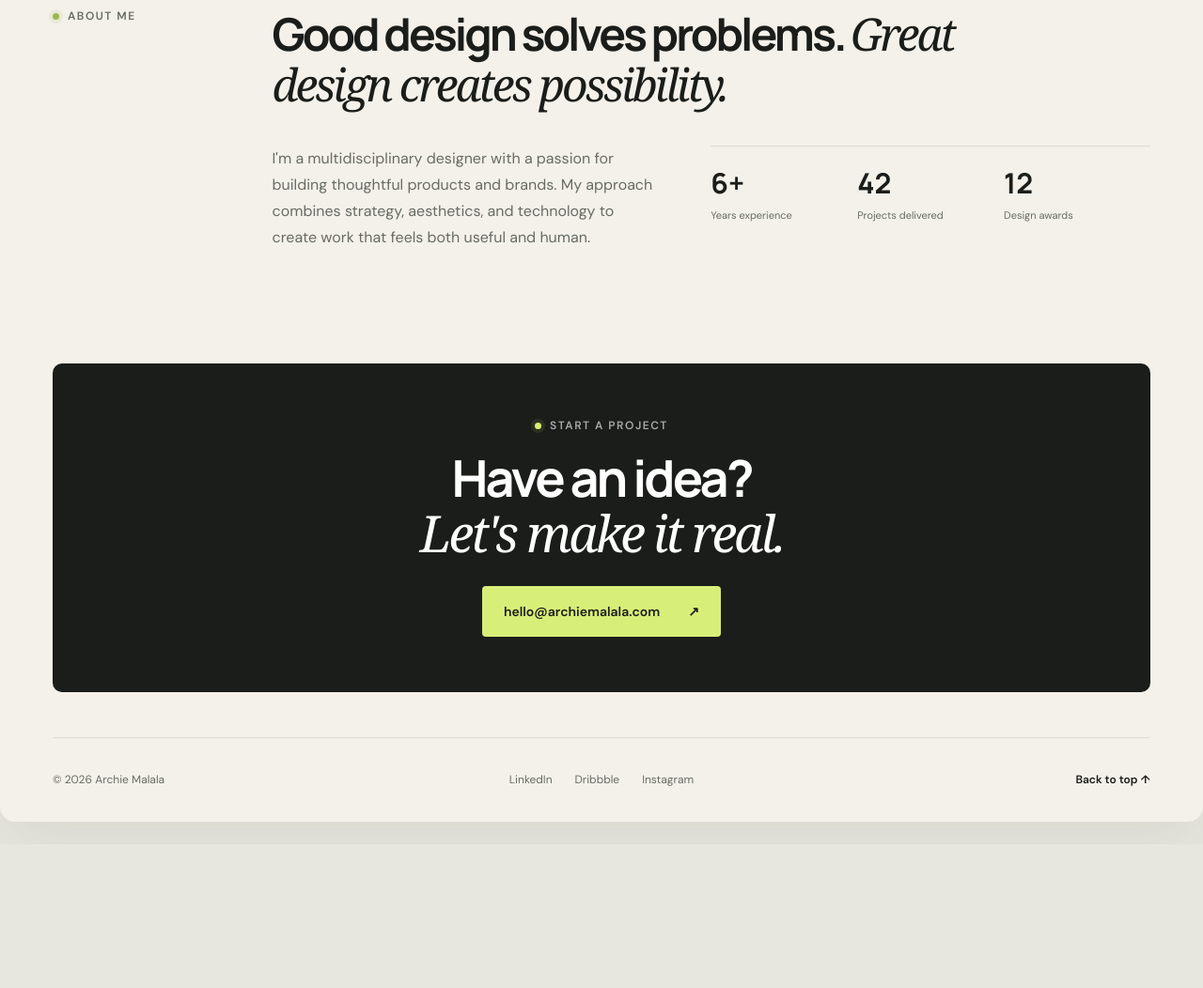
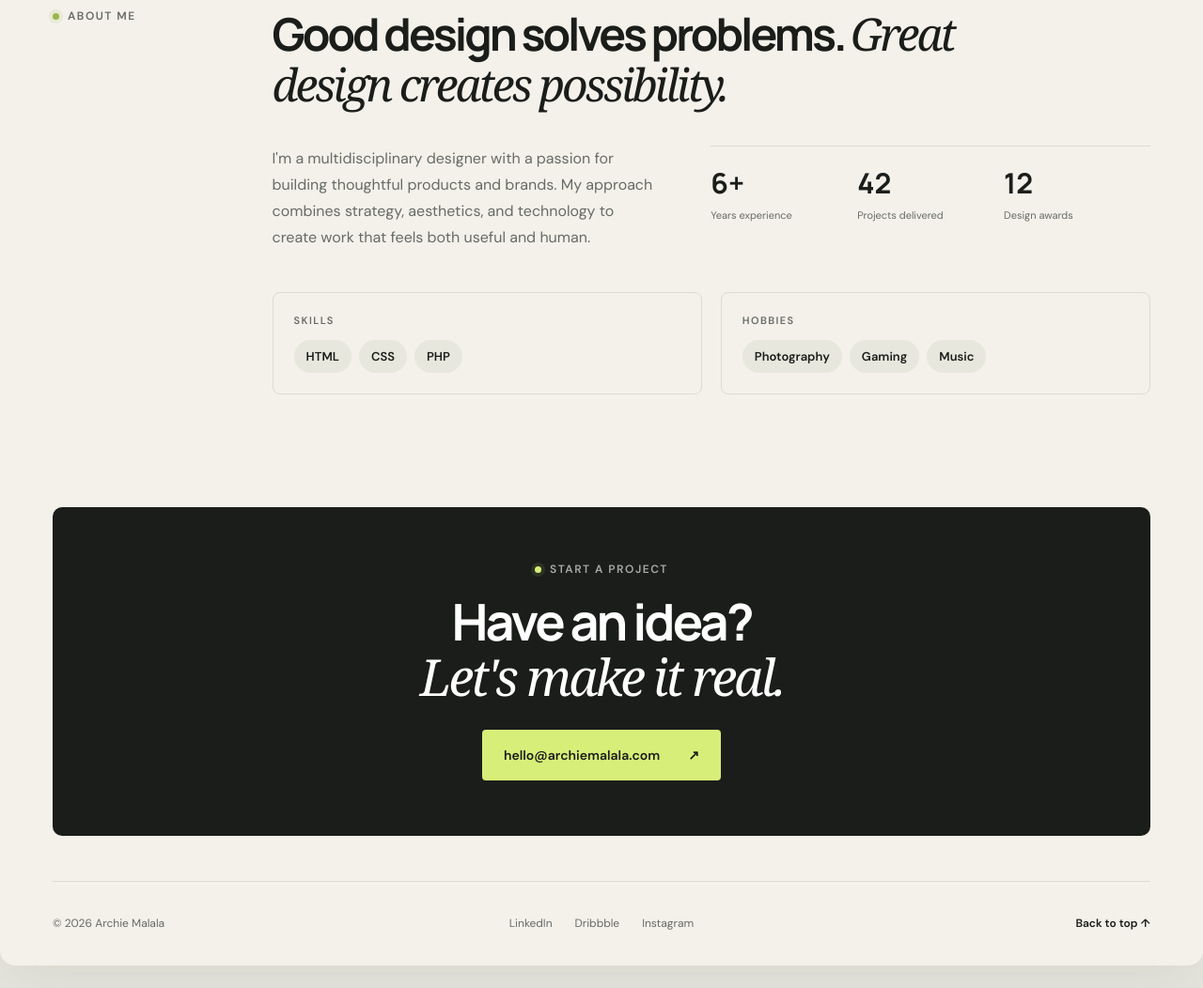
Before and after one commit to ching1008/Malala-project-1, a plain HTML site: page index.html in a window 1280 px wide. Shown: the part 1664-2716 px from the top of the page at 94% size. Before the commit the page ends 2563 px from the top, so only its background shows below. Drawn offline with Linux system fonts and the light colour scheme.

Commit message:
ADDING HOBBY AND SKILLS

```diff
--- a/index.html
+++ b/index.html
@@ -124,6 +124,24 @@
               <div><strong>12</strong><span>Design awards</span></div>
             </div>
           </div>
+          <div class="personal-grid">
+            <div class="personal-card">
+              <p class="personal-label">Skills</p>
+              <div class="tag-list">
+                <span>HTML</span>
+                <span>CSS</span>
+                <span>PHP</span>
+              </div>
+            </div>
+            <div class="personal-card">
+              <p class="personal-label">Hobbies</p>
+              <div class="tag-list">
+                <span>Photography</span>
+                <span>Gaming</span>
+                <span>Music</span>
+              </div>
+            </div>
+          </div>
         </div>
       </section>
 
--- a/styles.css
+++ b/styles.css
@@ -553,6 +553,42 @@ h2 em {
   font-size: 11px;
 }
 
+.personal-grid {
+  display: grid;
+  grid-template-columns: repeat(2, 1fr);
+  gap: 20px;
+  margin-top: 44px;
+}
+
+.personal-card {
+  padding: 22px;
+  border: 1px solid var(--line);
+  border-radius: 8px;
+}
+
+.personal-label {
+  margin: 0 0 14px;
+  color: var(--muted);
+  font-size: 11px;
+  font-weight: 700;
+  letter-spacing: 1.4px;
+  text-transform: uppercase;
+}
+
+.tag-list {
+  display: flex;
+  flex-wrap: wrap;
+  gap: 8px;
+}
+
+.tag-list span {
+  padding: 9px 13px;
+  background: #e7e7dd;
+  border-radius: 999px;
+  font-size: 13px;
+  font-weight: 600;
+}
+
 .contact {
   min-height: 350px;
   display: flex;
@@ -711,6 +747,10 @@ h2 em {
     grid-template-columns: 1fr;
   }
 
+  .personal-grid {
+    grid-template-columns: 1fr;
+  }
+
   .contact h2 {
     font-size: 42px;
   }
```
